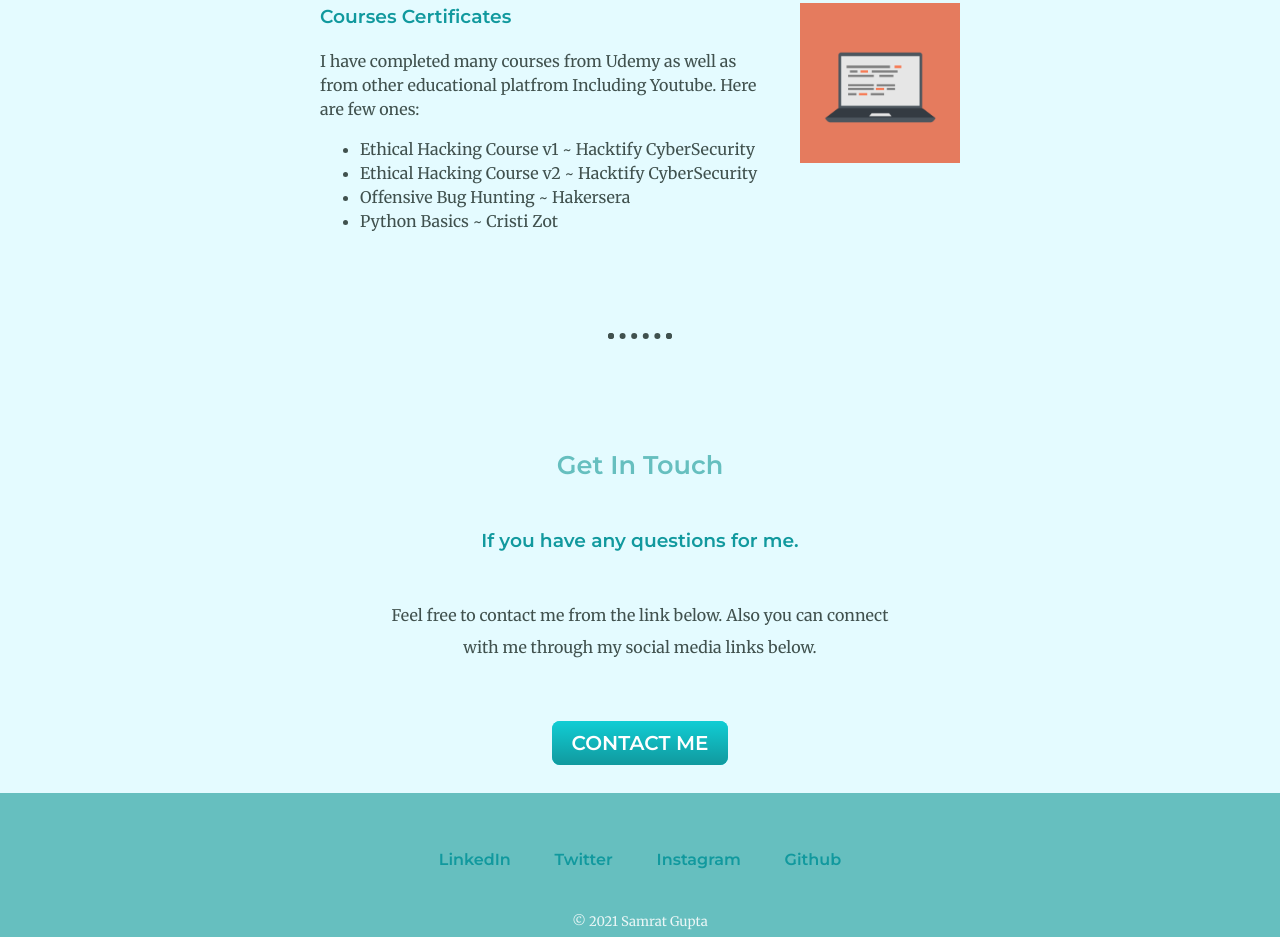
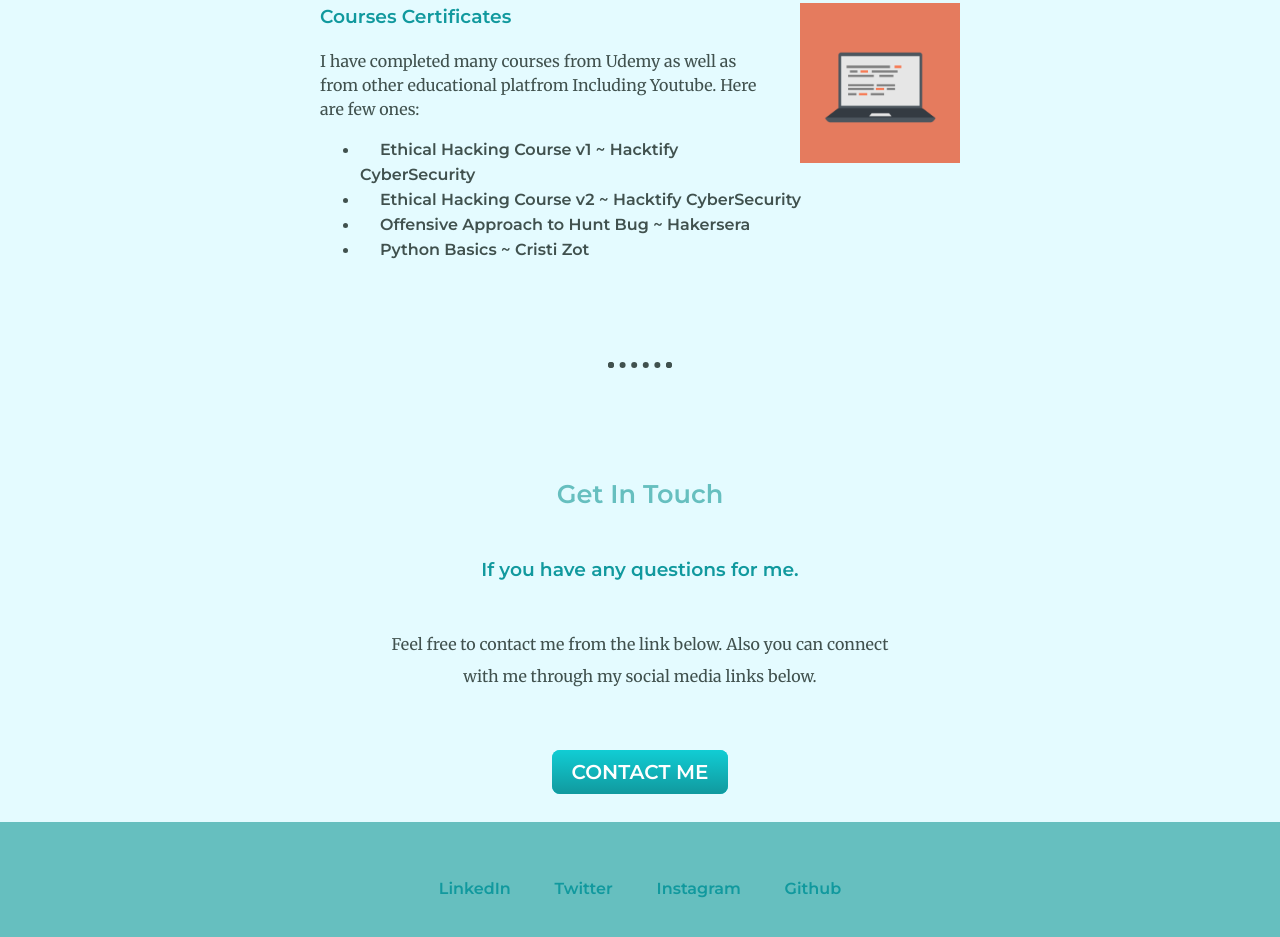
Before and after one commit to Sm4rty-1/Profile, a plain HTML site: page index.html in a window 1280 px wide. Shown: the part 3112-4049 px from the top of the page. Drawn offline with Linux system fonts and the light colour scheme.

Commit message:
Update index.html

```diff
--- a/index.html
+++ b/index.html
@@ -68,10 +68,10 @@
       <h3>Courses Certificates</h3>
       <p>I have completed many courses from Udemy as well as from other educational platfrom Including Youtube. Here are few ones: </p>
       <ul>
-        <li>Ethical Hacking Course v1 ~ Hacktify CyberSecurity</li>
-        <li>Ethical Hacking Course v2 ~ Hacktify CyberSecurity</li>
-        <li>Offensive Bug Hunting ~ Hakersera</li>
-        <li>Python Basics ~ Cristi Zot</li>
+        <li><a class="courses-link" href="https://www.udemy.com/certificate/UC-4fdfa59d-6205-4bf0-964f-8da5a2c9ebc6/">Ethical Hacking Course v1 ~ Hacktify CyberSecurity</a></li>
+        <li><a class="courses-link" href="https://www.udemy.com/certificate/UC-c6b2f314-2590-4ef5-bedf-002a43fea63c/">Ethical Hacking Course v2 ~ Hacktify CyberSecurity</a></li>
+        <li><a class="courses-link" href="https://drive.google.com/file/d/1JRZas5OzglIj_HW0oDkYToUEE1wq5xXf/view?usp=sharing">Offensive Approach to Hunt Bug ~ Hakersera</a></li>
+        <li><a class="courses-link" href="https://www.udemy.com/certificate/UC-1815a80c-91c2-4c4d-913d-34bc38316df6/">Python Basics ~ Cristi Zot</a></li>
       </ul>
     </div>
   </div>
```
